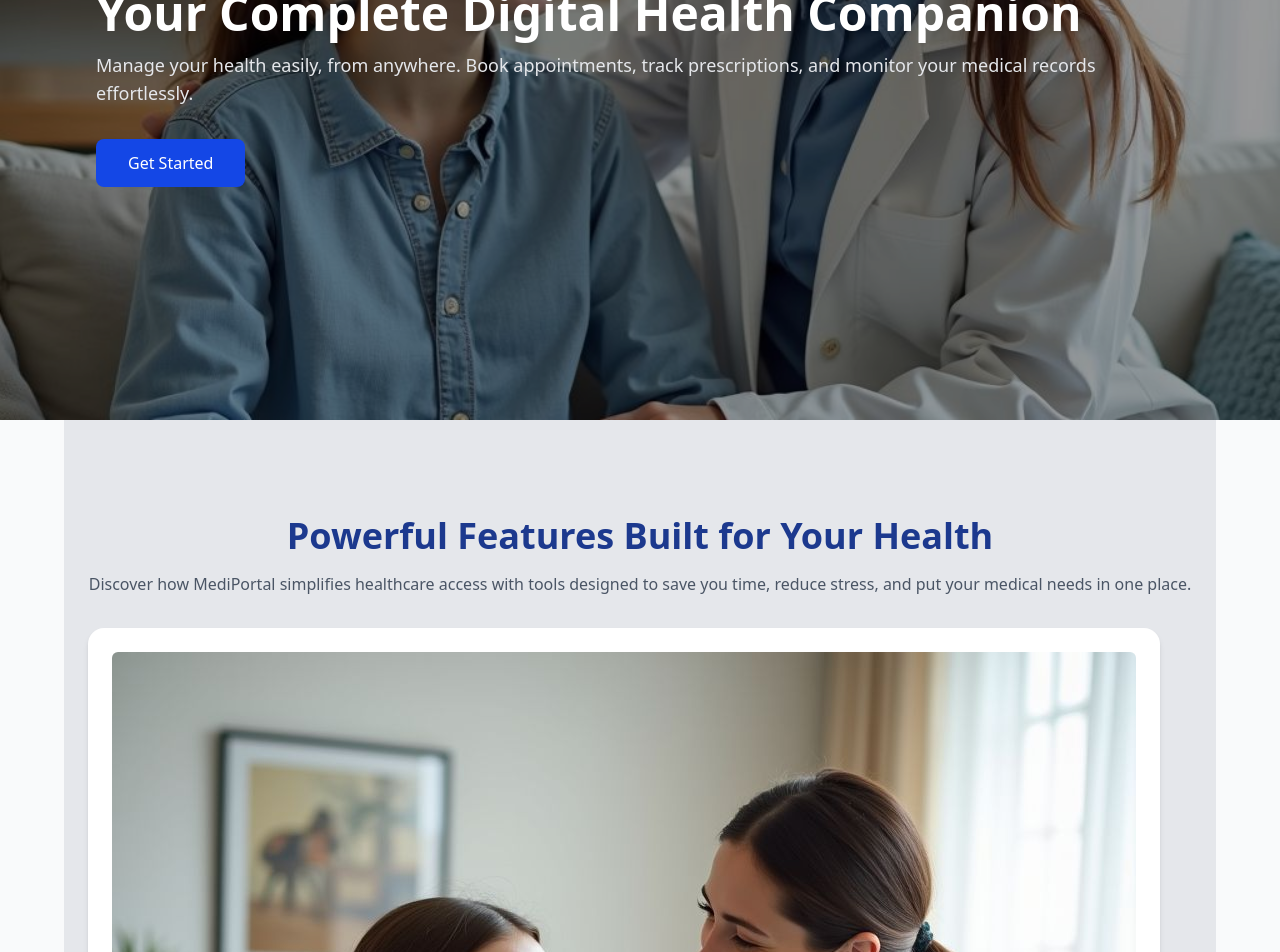
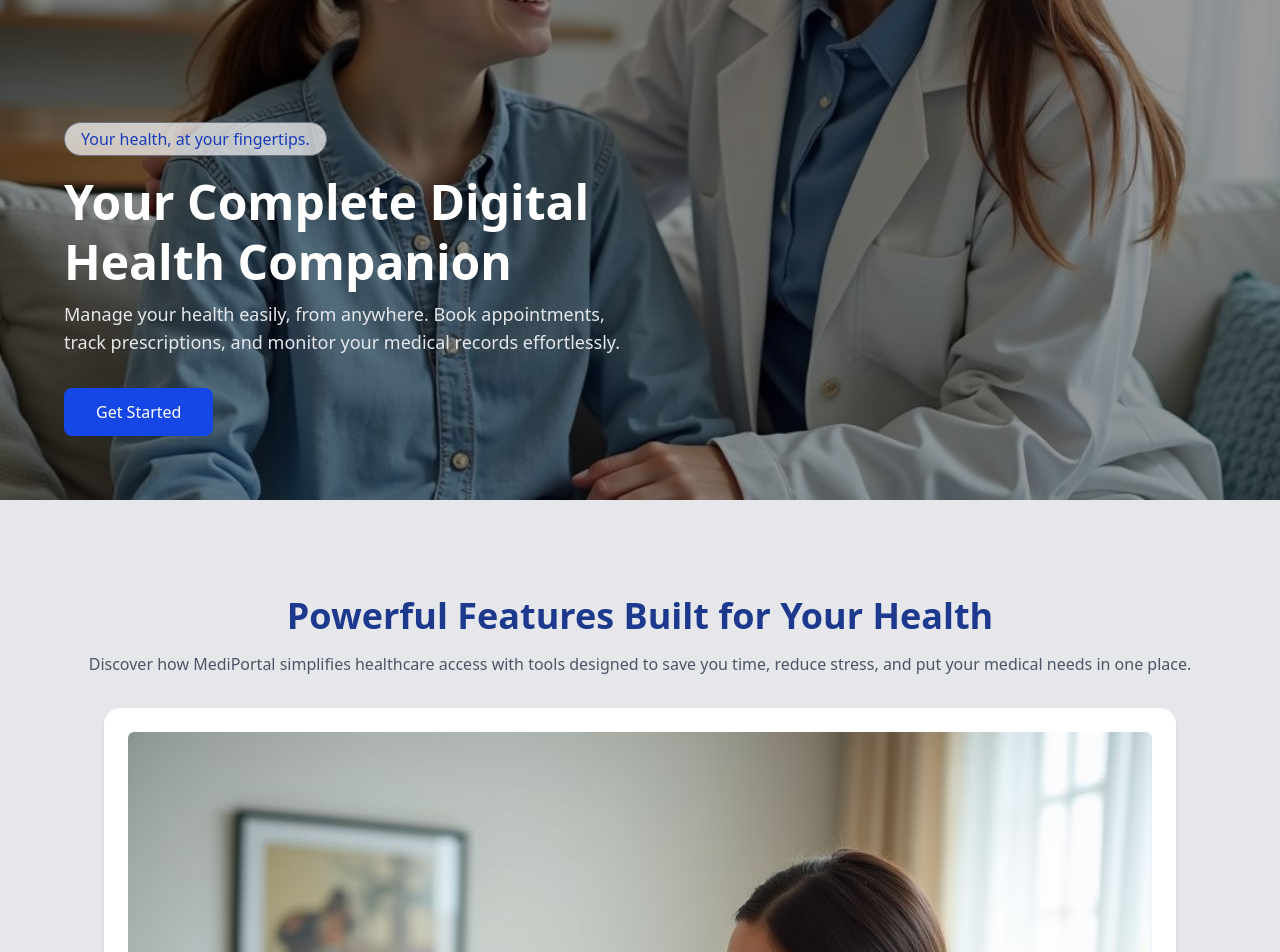
Before and after one commit to shugaglow/Mediportal, a React (Vite) app: page / in a window 1280 px wide. Shown: the part 300-1252 px from the top of the page. Built offline with nearby package versions, Linux system fonts and the light colour scheme.

Commit message:
landing page fixes 2

```diff
--- a/src/Landingpage/Features.jsx
+++ b/src/Landingpage/Features.jsx
@@ -8,14 +8,14 @@ export default function Features() {
   return (
     <section
       id="features"
-      className="w-full max-w-6xl mx-auto px-6 py-24 bg-gray-200 flex flex-col "
+      className="w-full items-center px-6 py-24 bg-gray-200 flex flex-col "
     >
       <h2 className="text-3xl md:text-4xl font-bold mb-4 text-center text-blue-900">
         Powerful Features Built for Your Health
       </h2>
       <p className="text-gray-600 text-center mb-8">Discover how MediPortal simplifies healthcare access with tools designed to save you time, reduce stress, and put your medical needs in one place.</p>
 
-       <div className="flex gap-8 flex-wrap">
+       <div className="flex  justify-center gap-8 flex-wrap">
          <FeaturesCard
           title="Easy Appointment Scheduling"
           description="Book doctor appointments in minutes. No queues, no stress — just fast, convenient scheduling at your fingertips."
--- a/src/Landingpage/Hero.jsx
+++ b/src/Landingpage/Hero.jsx
@@ -5,7 +5,7 @@ function Hero({ setShowAuth, setTab }) {
   return (
     <section
       id="hero"
-      className="relative w-full min-h-[90vh] flex items-center justify-center px-6 md:px-12 lg:px-24 text-white"
+      className="relative w-full h-screen text-white"
       style={{
         backgroundImage: `url(${hero1})`,
         backgroundSize: "cover",
@@ -15,8 +15,8 @@ function Hero({ setShowAuth, setTab }) {
       {/* Overlay */}
       <div className="absolute inset-0 bg-black/40"></div>
 
-      {/* Content */}
-      <div className="relative z-10 w-full flex flex-col gap-4 text-left py-20 md:py-0">
+      {/* Content at bottom-left */}
+      <div className="absolute bottom-8 left-8 md:bottom-16 md:left-16 z-10 flex flex-col gap-4 max-w-xl">
         {/* Small Label */}
         <p className="bg-white/70 border border-gray-500 text-blue-800 rounded-full px-4 py-1 text-sm md:text-base w-fit">
           Your health, at your fingertips.
```
